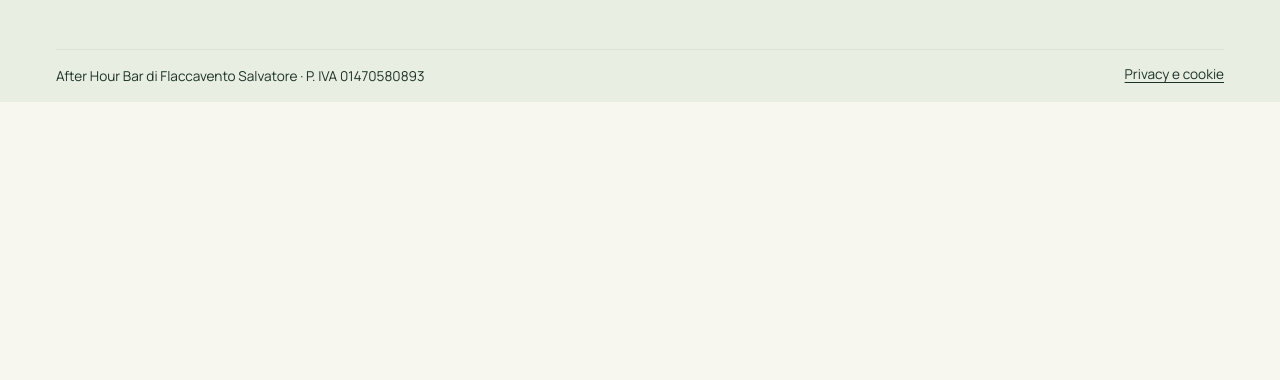
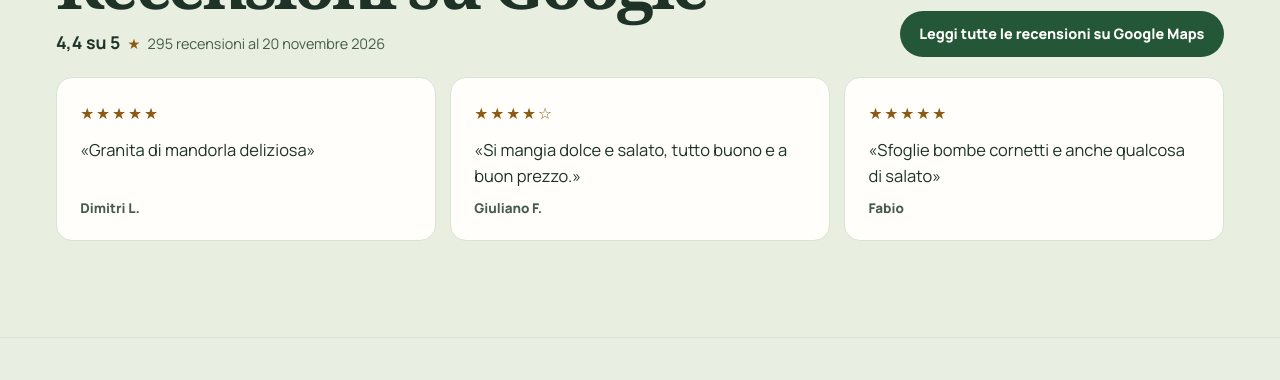
Before and after one commit to LoganGameStudios/AfterHourBar, a plain HTML site: page index.html in a window 1280 px wide. Shown: the part 2980-3360 px from the top of the page. Before the commit the page ends 3082 px from the top, so only its background shows below. Drawn offline with Linux system fonts and the light colour scheme.

Commit message:
Add Google reviews below the photo gallery

```diff
--- a/index.html
+++ b/index.html
@@ -8,7 +8,7 @@
 <meta name="referrer" content="no-referrer">
 <title>After Hour Bar · Caffetteria e pasticceria a Floridia</title>
 <link rel="icon" type="image/png" href="logo-after-hour-05-verde.png">
-<link rel="stylesheet" href="style.css?v=ordini-mobile">
+<link rel="stylesheet" href="style.css?v=recensioni-google">
 <script src="ordini.js?v=19" defer></script>
 <script src="effetti.js" defer></script>
 </head>
@@ -405,6 +405,41 @@
       <figure><img src="bar-granita.jpg" alt="Granita in coppa accompagnata da un lievitato" width="1200" height="675" loading="lazy"><figcaption>Granita e lievitati</figcaption></figure>
     </div>
   </section>
+
+  <section class="reviews section-space" id="recensioni" aria-labelledby="titolo-recensioni">
+    <div class="wrap">
+      <div class="reviews-header reveal">
+        <div>
+          <h2 id="titolo-recensioni">Recensioni su Google</h2>
+          <p class="reviews-rating"><strong>4,4 su 5</strong> <span class="reviews-star" aria-hidden="true">★</span> <span>295 recensioni al <time datetime="2026-11-20">20 novembre 2026</time></span></p>
+        </div>
+        <a class="button primary" href="https://www.google.com/maps/place//data=!4m4!3m3!1s0x1313d3dfac6e0881:0x2f46b0cf2dad206e!9m1!1b1?hl=it" rel="noreferrer">Leggi tutte le recensioni su Google Maps</a>
+      </div>
+      <ul class="reviews-grid reveal">
+        <li>
+          <figure>
+            <p class="reviews-stars" role="img" aria-label="5 stelle su 5">★★★★★</p>
+            <blockquote>«Granita di mandorla deliziosa»</blockquote>
+            <figcaption>Dimitri L.</figcaption>
+          </figure>
+        </li>
+        <li>
+          <figure>
+            <p class="reviews-stars" role="img" aria-label="4 stelle su 5">★★★★<span>☆</span></p>
+            <blockquote>«Si mangia dolce e salato, tutto buono e a buon prezzo.»</blockquote>
+            <figcaption>Giuliano F.</figcaption>
+          </figure>
+        </li>
+        <li>
+          <figure>
+            <p class="reviews-stars" role="img" aria-label="5 stelle su 5">★★★★★</p>
+            <blockquote>«Sfoglie bombe cornetti e anche qualcosa di salato»</blockquote>
+            <figcaption>Fabio</figcaption>
+          </figure>
+        </li>
+      </ul>
+    </div>
+  </section>
 </main>
 <footer class="site-footer">
   <div class="wrap footer-grid">
--- a/style.css
+++ b/style.css
@@ -93,6 +93,18 @@ h3 { font: 800 clamp(1.12rem, 2.1vw, 1.4rem)/1.25 var(--type); letter-spacing: -
 .gallery-grid { display: grid; grid-template-columns: 1fr 1fr; gap: clamp(.65rem, 2vw, 1.25rem); margin-top: 1.25rem; }
 .gallery-grid img { display: block; width: 100%; height: auto; border-radius: .35rem; }
 .gallery-grid figcaption { margin-top: .45rem; color: var(--muted); font-size: .88rem; }
+.reviews { background: var(--light); border-top: 1px solid var(--line); }
+.reviews-header { display: flex; flex-wrap: wrap; align-items: end; justify-content: space-between; gap: 1rem 1.5rem; }
+.reviews-header h2 { text-wrap: balance; }
+.reviews-rating { display: flex; flex-wrap: wrap; align-items: baseline; column-gap: .45rem; margin-top: .7rem; color: var(--muted); font-size: .9rem; }
+.reviews-rating strong { color: var(--ink); font-size: 1.1rem; }
+.reviews-star, .reviews-stars { color: #8b5b16; }
+.reviews-grid { display: grid; grid-template-columns: repeat(auto-fit, minmax(min(100%, 17rem), 1fr)); gap: .9rem; margin: 1.25rem 0 0; padding: 0; list-style: none; }
+.reviews-grid li { display: grid; padding: clamp(1rem, 3vw, 1.45rem); border: 1px solid var(--line); border-radius: 1rem; background: var(--card); }
+.reviews-grid figure { display: grid; align-content: start; grid-template-rows: auto 1fr auto; gap: .65rem; }
+.reviews-stars { font-size: .98rem; letter-spacing: .12em; }
+.reviews-grid blockquote { margin: 0; font-size: 1.03rem; line-height: 1.55; }
+.reviews-grid figcaption { color: var(--muted); font-size: .84rem; font-weight: 800; }
 .site-footer { background: #e8eee1; border-top: 1px solid var(--line); }
 .footer-grid { display: grid; grid-template-columns: 1fr auto; align-items: end; gap: 1rem 2rem; padding-block: clamp(1.65rem, 5vw, 3.2rem); }
 .footer-grid address { margin-top: .7rem; font-style: normal; line-height: 1.6; }
```
Also changed, not shown: privacy.html (+1 -1 lines).
